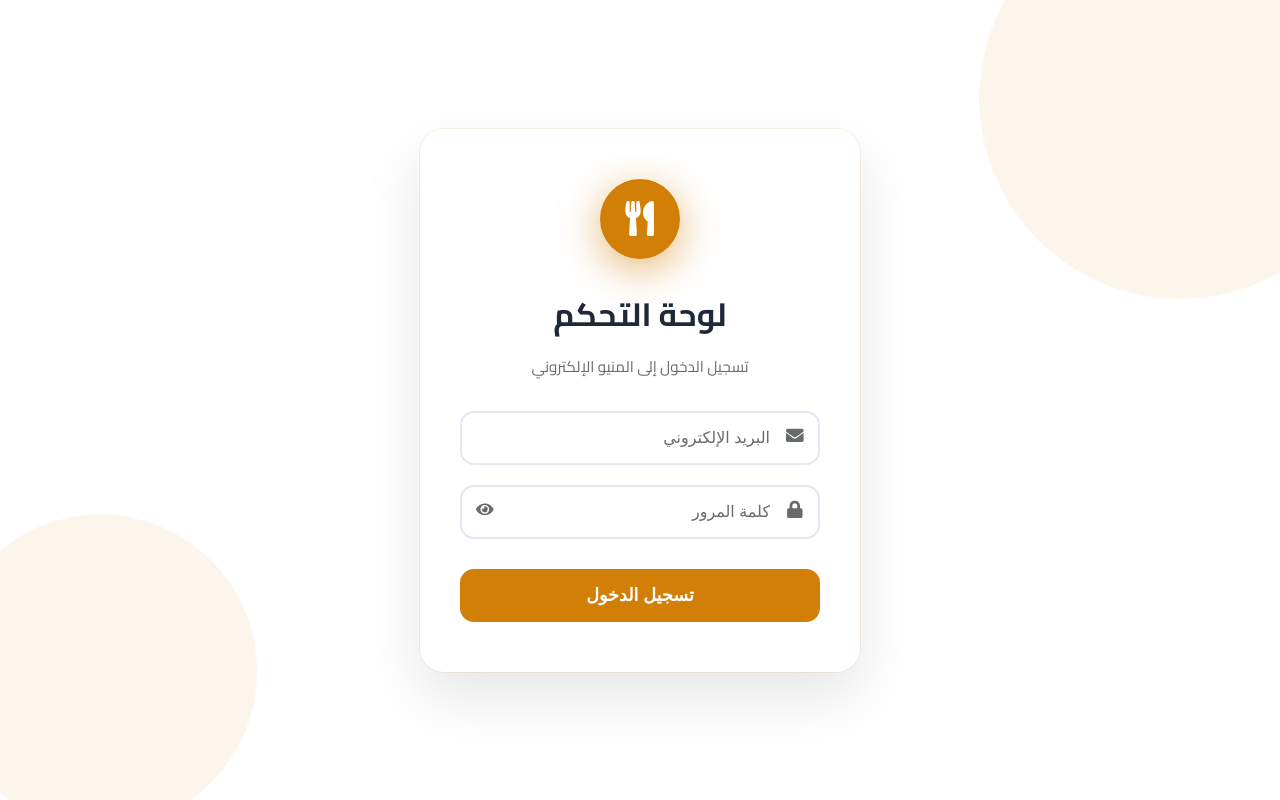
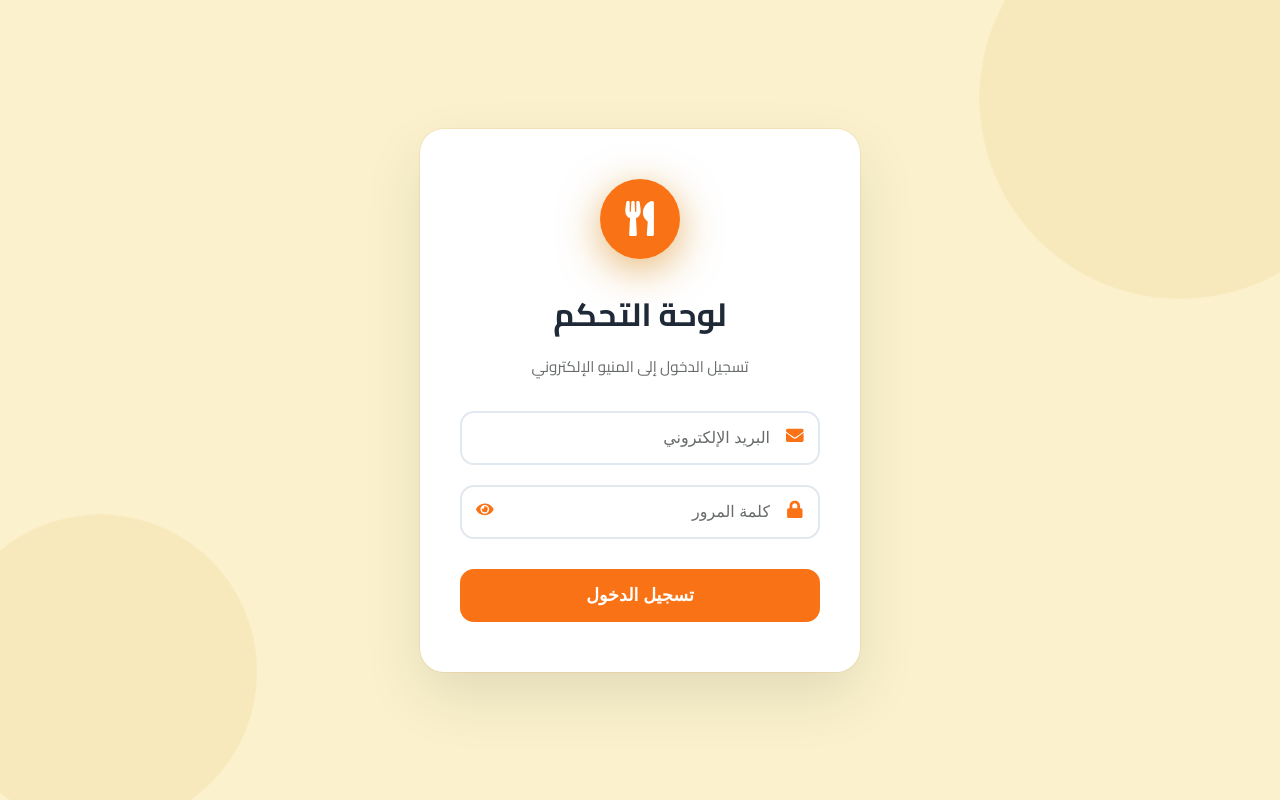
Before and after one commit to Obada-Dalal/Dashboard-Abu-Daniel-Digital-Menu, a React (Vite) app: page / in a window 1280 px wide. Built offline with nearby package versions, Linux system fonts and the light colour scheme.

Commit message:
edite catogoris, login, prodeect, index.css

```diff
--- a/src/index.css
+++ b/src/index.css
@@ -16,6 +16,7 @@ body {
   --background: #ffffff; /* أبيض */
   --text-dark: #1f2937; /* رمادي غامق */
   --text-light: #ffffff; /* أبيض */
+  --bg-login: #f97316;
 
   /* ===== الظلال ===== */
   --shadow-sm: 0 2px 8px rgba(210, 127, 7, 0.15);
--- a/src/pages/Categories.css
+++ b/src/pages/Categories.css
@@ -335,8 +335,14 @@
 }
 
 @keyframes confirmIn {
-  from { opacity: 0; transform: scale(0.9); }
-  to { opacity: 1; transform: scale(1); }
+  from {
+    opacity: 0;
+    transform: scale(0.9);
+  }
+  to {
+    opacity: 1;
+    transform: scale(1);
+  }
 }
 
 .confirm-icon {
@@ -417,7 +423,9 @@
 }
 
 @keyframes spin {
-  to { transform: rotate(360deg); }
+  to {
+    transform: rotate(360deg);
+  }
 }
 
 .btn-save:disabled,
@@ -433,6 +441,7 @@
     align-items: center;
     flex-direction: column;
     width: 47%;
+    padding: 10px 0px;
   }
   .header-categories {
     gap: 5px;
--- a/src/pages/Login.css
+++ b/src/pages/Login.css
@@ -4,7 +4,7 @@
   display: flex;
   align-items: center;
   justify-content: center;
-  background: #ffffff;
+  background: #fbf2cd;
   position: relative;
   overflow: hidden;
   padding: 20px;
@@ -91,7 +91,7 @@
   width: 80px;
   height: 80px;
   border-radius: 50%;
-  background: #d27f07;
+  background: var(--bg-login);
   display: flex;
   align-items: center;
   justify-content: center;
@@ -177,7 +177,7 @@
   right: 16px;
   top: 50%;
   transform: translateY(-50%);
-  color: #676b6a;
+  color: var(--bg-login);
   font-size: 1.1rem;
   z-index: 1;
   transition: color 0.3s;
@@ -223,7 +223,7 @@
   top: 50%;
   transform: translateY(-50%);
   cursor: pointer;
-  color: #676b6a;
+  color: var(--bg-login);
   font-size: 1.1rem;
   transition: color 0.3s;
   z-index: 1;
@@ -237,7 +237,7 @@
 .login-btn {
   width: 100%;
   padding: 16px;
-  background: #d27f07;
+  background: var(--bg-login);
   color: #ffffff;
   border: none;
   border-radius: 14px;
--- a/src/pages/products.css
+++ b/src/pages/products.css
@@ -418,15 +418,15 @@
   border: none;
   color: #d27f07;
   cursor: pointer;
-  font-size: 10px;
+  font-size: 15px;
 }
 
 .btn-remove-ingredient {
   background: none;
   border: none;
-  color: #dc2626;
+  color: #ff0000;
   cursor: pointer;
-  font-size: 10px;
+  font-size: 15px;
 }
 
 .modal-buttons {
```
